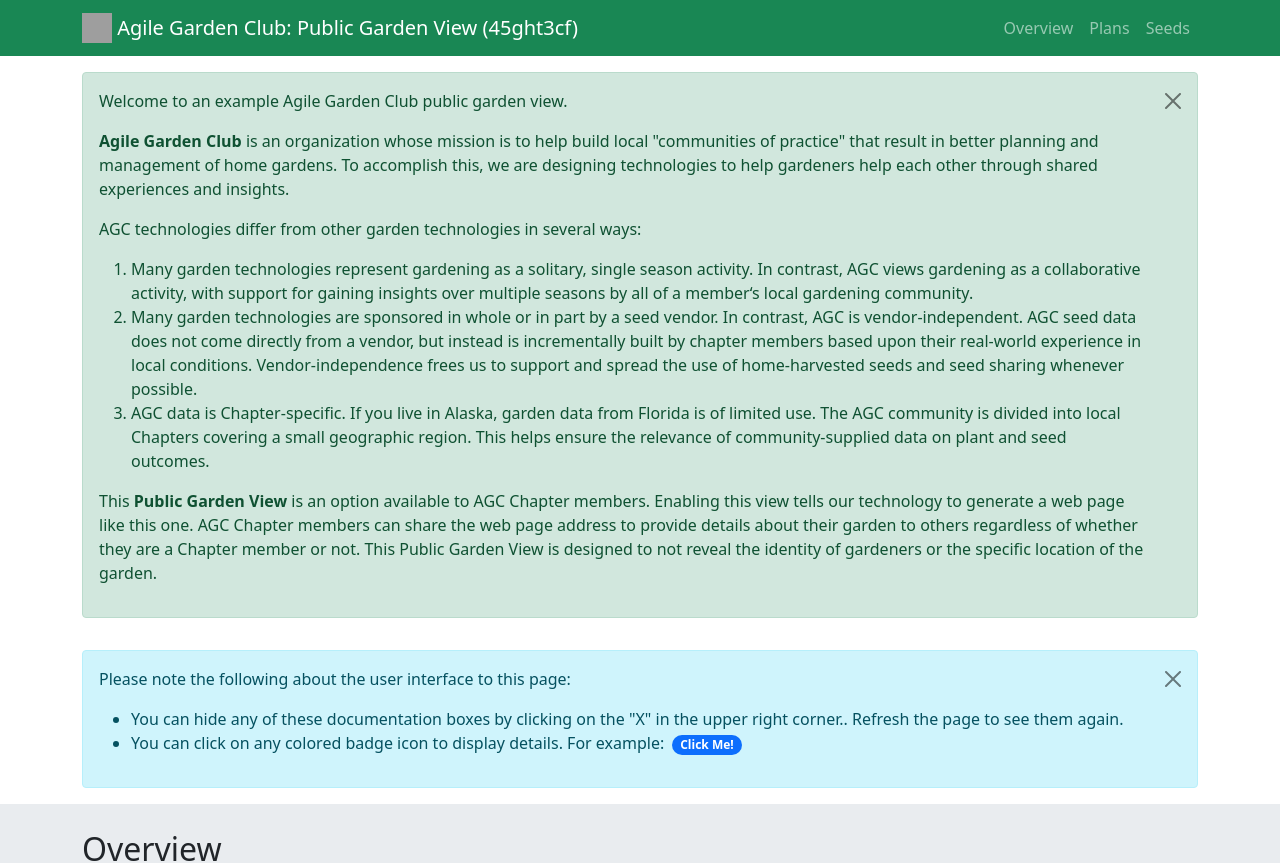
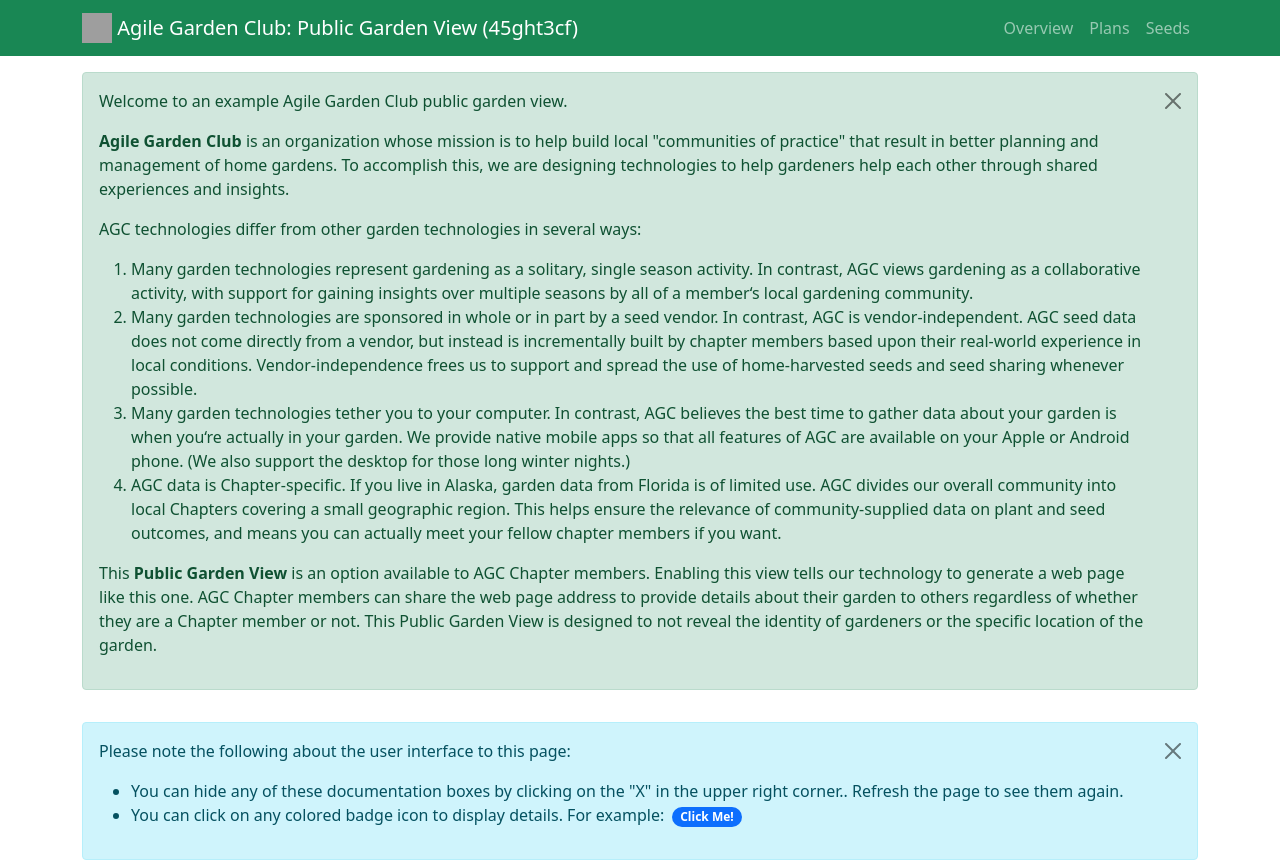
Before and after one commit to agilegardenclub/public-garden, a React (Create React App) app: page / in a window 1280 px wide. Shown: the top 863 px of the page. Built offline with nearby package versions, Linux system fonts and the light colour scheme; grey boxes are pictures that could not be loaded.

Commit message:
getting better

```diff
--- a/src/sections/About.js
+++ b/src/sections/About.js
@@ -16,7 +16,8 @@ function About() {
         <ol>
           <li>Many garden technologies represent gardening as a solitary, single season activity. In contrast, AGC views gardening as a collaborative activity, with support for gaining insights over multiple seasons by all of a member&lsquo;s local gardening community.</li>
           <li>Many garden technologies are sponsored in whole or in part by a seed vendor. In contrast, AGC is vendor-independent. AGC seed data does not come directly from a vendor, but instead is incrementally built by chapter members based upon their real-world experience in local conditions. Vendor-independence frees us to support and spread the use of home-harvested seeds and seed sharing whenever possible.</li>
-          <li>AGC data is Chapter-specific. If you live in Alaska, garden data from Florida is of limited use. The AGC community is divided into local Chapters covering a small geographic region. This helps ensure the relevance of community-supplied data on plant and seed outcomes.</li>
+          <li>Many garden technologies tether you to your computer. In contrast, AGC believes the best time to gather data about your garden is when you&lsquo;re actually in your garden. We provide native mobile apps so that all features of AGC are available on your Apple or Android phone. (We also support the desktop for those long winter nights.)</li>
+          <li>AGC data is Chapter-specific. If you live in Alaska, garden data from Florida is of limited use. AGC divides our overall community into local Chapters covering a small geographic region. This helps ensure the relevance of community-supplied data on plant and seed outcomes, and means you can actually meet your fellow chapter members if you want. </li>
         </ol>
         <p>This <b>Public Garden View</b> is an option available to AGC Chapter members. Enabling this view tells our technology to generate a web page like this one. AGC Chapter members can share the web page address to provide details about their garden to others regardless of whether they are a Chapter member or not. This Public Garden View is designed to not reveal the identity of gardeners or the specific location of the garden. </p>
       </Documentation>
```
